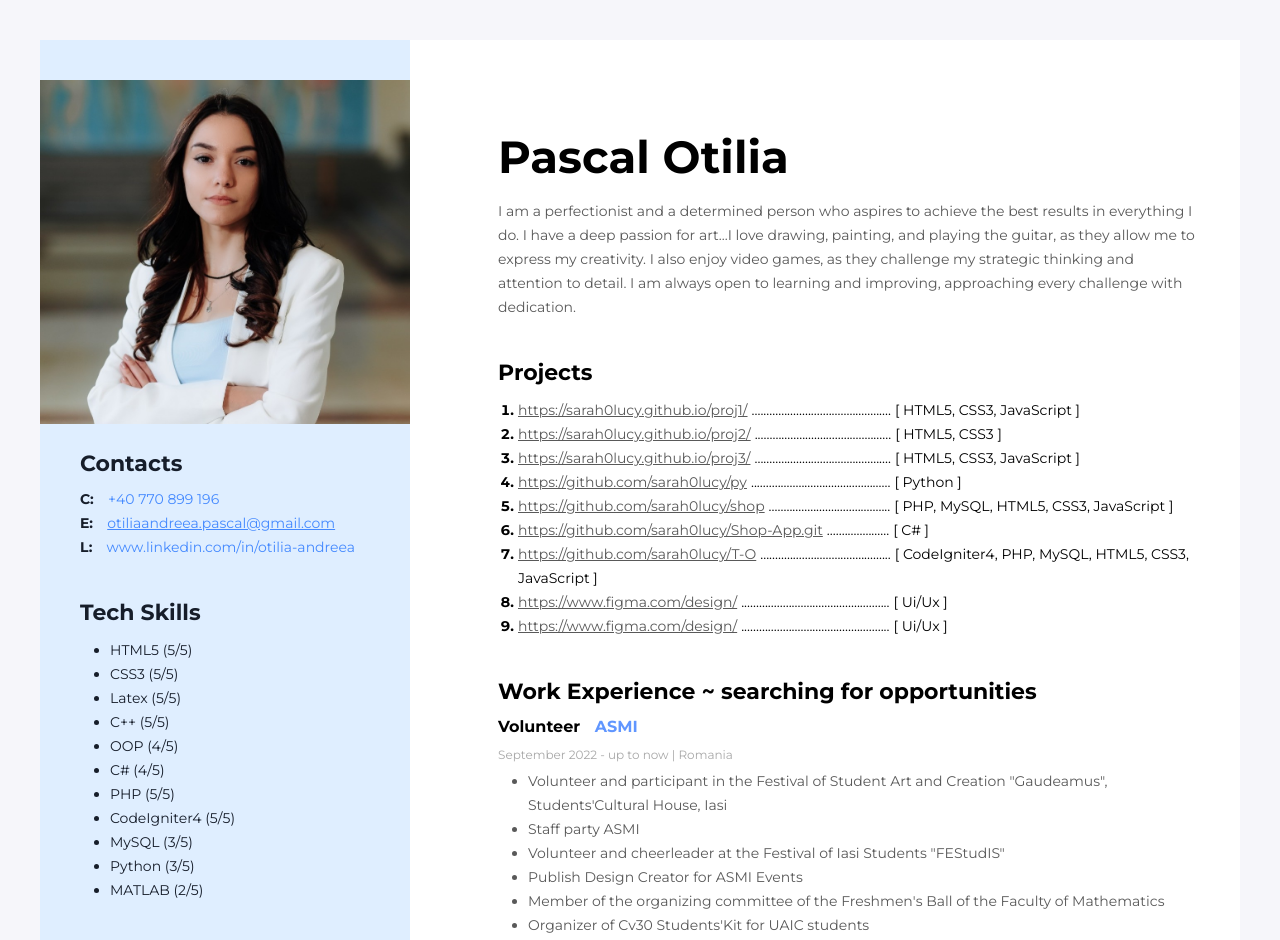
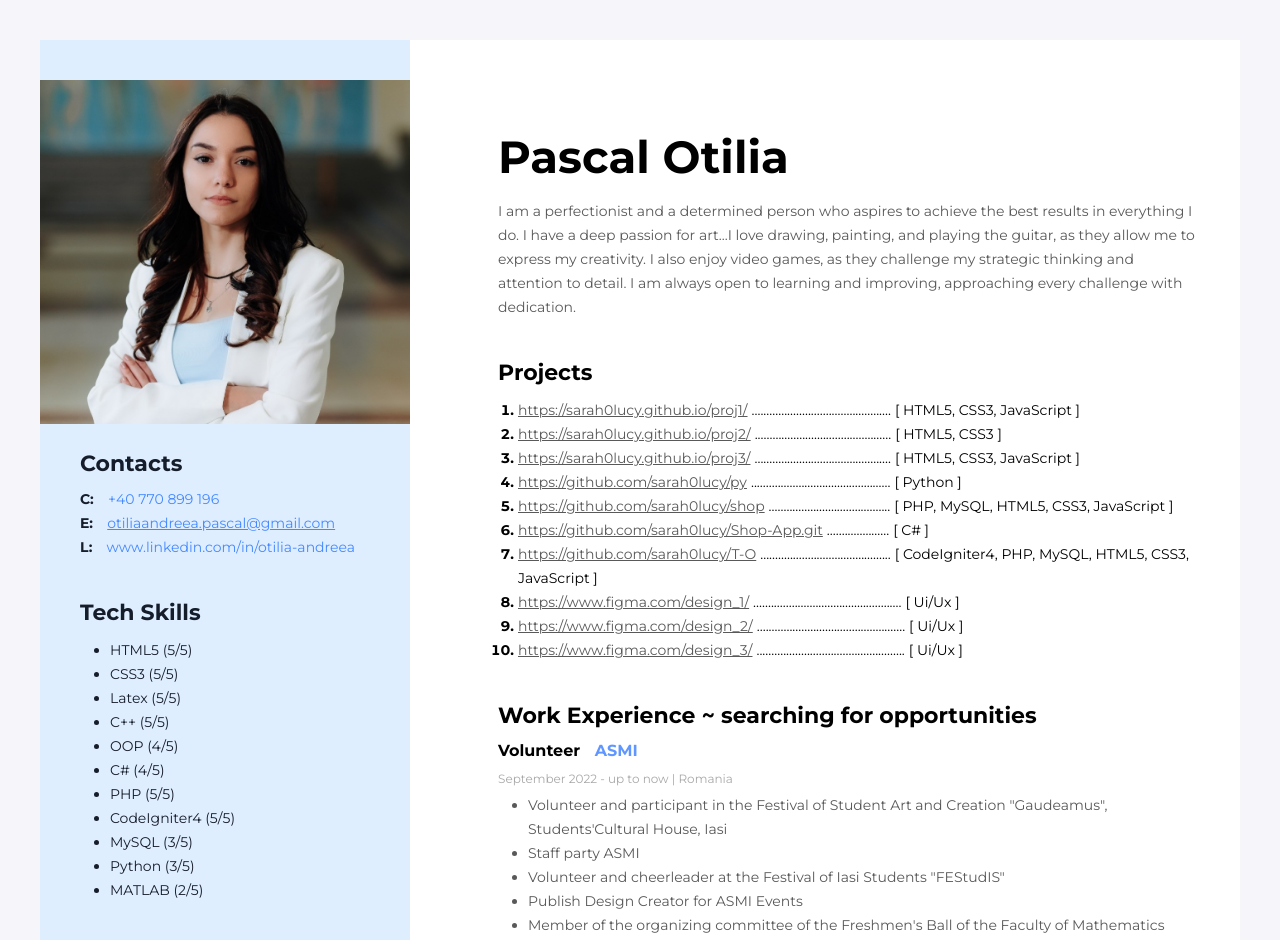
Before and after one commit to sarah0lucy/otilia_pascal_cv, a plain HTML site: page index.html in a window 1280 px wide. Shown: the top 940 px of the page. Drawn offline with Linux system fonts and the light colour scheme.

Commit message:
Update index.html

```diff
--- a/index.html
+++ b/index.html
@@ -76,16 +76,23 @@
                 </li>
 
                 <li>
-                    <a href="https://www.figma.com/design/FN98Vg7UVBwKFkh4zcBC2X/Untitled?node-id=0-1&t=R74R41HJS5DQAQbT-1" class="project-name" target="_blank">https://www.figma.com/design/</a>
+                    <a href="https://www.figma.com/design/FN98Vg7UVBwKFkh4zcBC2X/Untitled?node-id=0-1&t=R74R41HJS5DQAQbT-1" class="project-name" target="_blank">https://www.figma.com/design_1/</a>
                     <span class="project-info">..................................................</span>
                     <span class="project-info">[ Ui/Ux ]</span>
                 </li>
 
                  <li>
-                    <a href="https://www.figma.com/design/ABTZTp1vQoCnFYpoTBH15U/Ui%2FUx-1?node-id=8-14&t=P8utbTOnCBtQ7N0C-1" class="project-name" target="_blank">https://www.figma.com/design/</a>
+                    <a href="https://www.figma.com/design/ABTZTp1vQoCnFYpoTBH15U/Ui%2FUx-1?node-id=8-14&t=P8utbTOnCBtQ7N0C-1" class="project-name" target="_blank">https://www.figma.com/design_2/</a>
                     <span class="project-info">..................................................</span>
                     <span class="project-info">[ Ui/Ux ]</span>
                 </li>
+
+                <li>
+                    <a href="https://www.figma.com/design/jNN5Mp3f2EPSg0ZMmnGDFt/Shop-login-design?node-id=0-1&t=WIP8ZoW3BMXXhstk-1" class="project-name" target="_blank">https://www.figma.com/design_3/</a>
+                    <span class="project-info">..................................................</span>
+                    <span class="project-info">[ Ui/Ux ]</span>
+                </li>
+
 
             </ol>
         </div>
```
